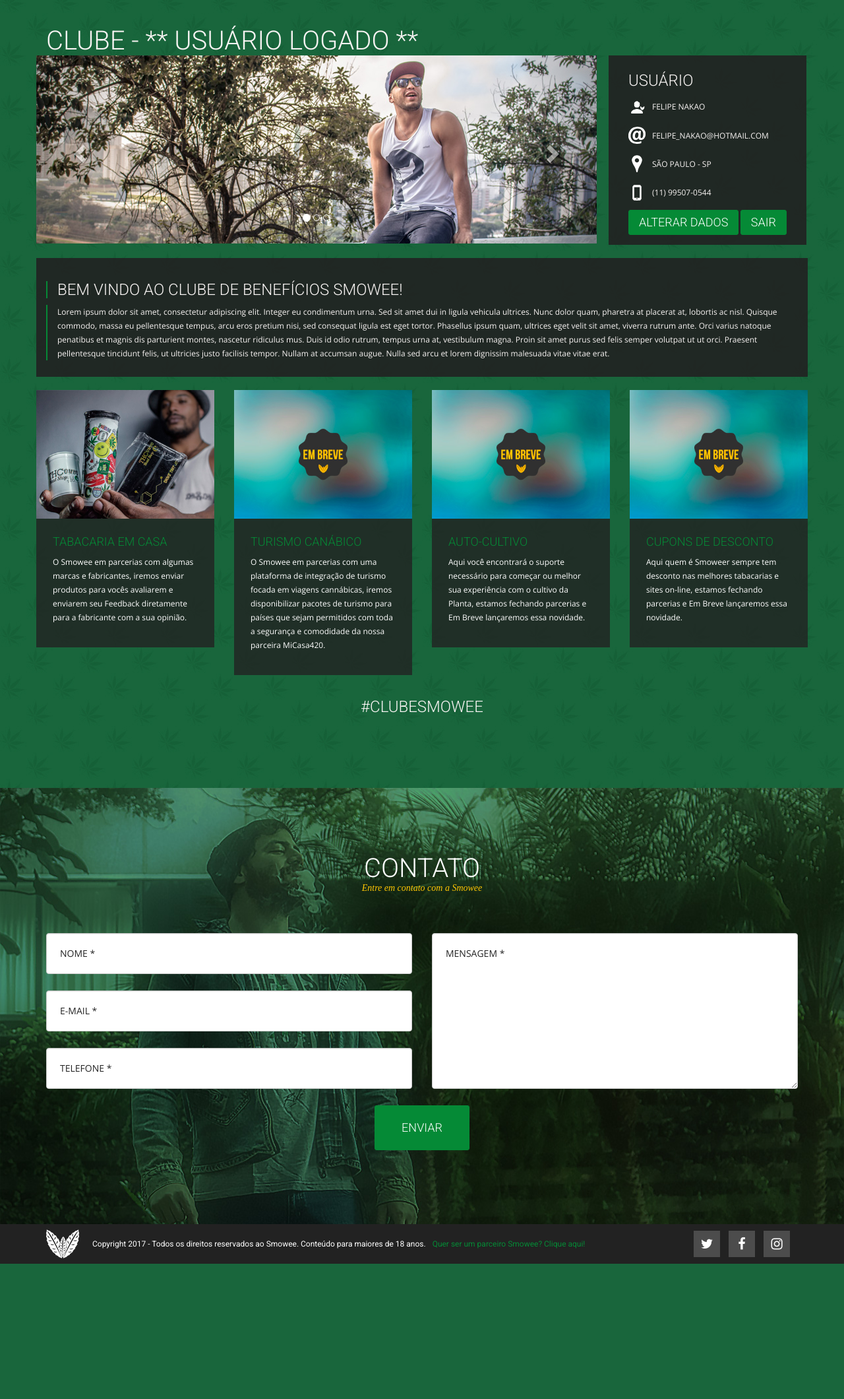
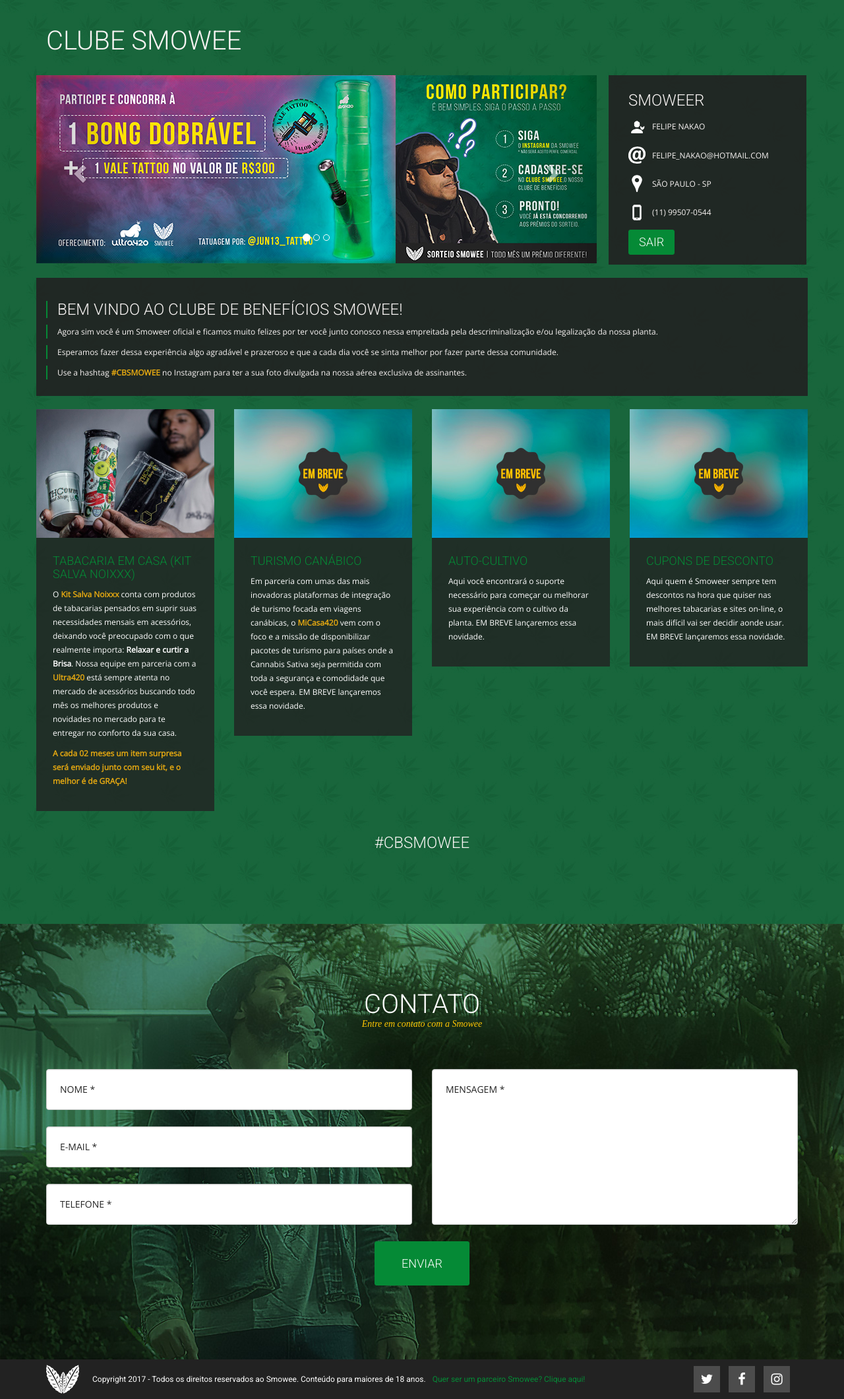
Before and after one commit to felipenakao/smowee, a Laravel app: page /clube in a window 1280 px wide. Shown: the part 60-2180 px from the top of the page at 66% size. Before the commit the page ends 1975 px from the top, so only its background shows below. Run offline with Laravel 8, Linux system fonts and the light colour scheme; a user stored in the database is signed in; data comes from the database, SQL or seed files in the repository; settings files or empty folders that the repository lacks are supplied; some libraries are stand-ins or nearby versions; some web fonts are replaced.

Commit message:
text and content

```diff
--- a/public/css/smowee.css
+++ b/public/css/smowee.css
@@ -2382,6 +2382,7 @@
 
   #clube-de-beneficios h2 {
     text-align: left;
+    margin-bottom: 30px;
   }
 
   .clube-de-beneficios-side .clube-side-caption {
--- a/resources/views/clube/display.blade.php
+++ b/resources/views/clube/display.blade.php
@@ -3,7 +3,7 @@
 @section ('clube-content')
 <div class="row">
   <div class="col-lg-12">
-    <h2 class="section-heading ">CLUBE - ** Usuário Logado **</h2>
+    <h2 class="section-heading ">CLUBE SMOWEE</h2>
   </div>
 </div>
 
@@ -19,17 +19,11 @@
         </ol>
         <!-- Slides -->
         <div class="carousel-inner">
-          <div class="item active">
-            <img src="img/clube/about/clube-slider-01.jpg" alt="Los Angeles">
-          </div>
-
-          <div class="item">
-            <img src="img/clube/about/clube-slider-02.jpg" alt="Chicago">
-          </div>
-
-          <div class="item">
-            <img src="img/clube/about/clube-slider-03.jpg" alt="New York">
-          </div>
+          <a href="/sorteio">
+            <div class="item active">
+              <img src="img/clube/about/clube-slider-01.jpg" alt="Sorteio Smowee">
+            </div>
+          </a>
         </div>
 
         <a class="left carousel-control" href="#clube-carousel" data-slide="prev">
@@ -47,7 +41,7 @@
 
   <div id="clube-login-side" class="clube-de-beneficios-side">
     <div id="clube-login-side-caption" class="clube-side-caption">
-      <h3 class="section-heading ">Usuário</h2>
+      <h3 class="section-heading ">Smoweer</h2>
         <div class="clube-user"><img width="26px" height="26px" src="/img/clube/about/clube-user.png" />
           <h4>Felipe Nakao</h4>
         </div>
@@ -65,7 +59,7 @@
         </div>
 
         <div class="clube-exit">
-          <button type="submit" class="btn btn-xl">Alterar Dados</button>
+          <!-- <button type="submit" class="btn btn-xl">Alterar Dados</button> -->
           <button type="submit" class="btn btn-xl">Sair</button>
         </div>
     </div>
@@ -74,27 +68,34 @@
   <div class="row clube-de-beneficios-text">
     <h3>Bem vindo ao Clube de Benefícios Smowee!</h3>
     <p>
-      Lorem ipsum dolor sit amet, consectetur adipiscing elit. Integer eu condimentum urna. Sed sit amet dui in ligula vehicula ultrices. Nunc dolor quam, pharetra at placerat at, lobortis ac nisl. Quisque commodo, massa eu pellentesque tempus, arcu eros pretium nisi, sed consequat ligula est eget tortor. Phasellus ipsum quam, ultrices eget velit sit amet, viverra rutrum ante. Orci varius natoque penatibus et magnis dis parturient montes, nascetur ridiculus mus. Duis id odio rutrum, tempus urna at, vestibulum magna. Proin sit amet purus sed felis semper volutpat ut ut orci. Praesent pellentesque tincidunt felis, ut ultricies justo facilisis tempor. Nullam at accumsan augue. Nulla sed arcu et lorem dignissim malesuada vitae vitae erat.
+      Agora sim você é um Smoweer oficial e ficamos muito felizes por ter você junto conosco nessa empreitada pela descriminalização e/ou legalização da nossa planta.
+    </p>
+    <p>
+      Esperamos fazer dessa experiência algo agradável e prazeroso e que a cada dia você se sinta melhor por fazer parte dessa comunidade.
+    </p>
+    <p>
+      Use a hashtag <b class="yellow">#CBSMOWEE</b> no Instagram para ter a sua foto divulgada na nossa aérea exclusiva de assinantes.
     </p>
   </div>
 
   <div class="row clube-de-beneficios-buttons">
-    <a href="tabacaria.html" class="portfolio-link" >
+    <a href="/clube/tabacaria" class="portfolio-link">
       <div class="clube-de-beneficios-buttons-list col-md-3 col-sm-6">
         <img src="img/home-buttons/button-3.jpg" class="img-responsive" alt="">
         <div class="clube-de-beneficios-buttons-caption">
-          <h4>Tabacaria em Casa</h4>
-          <p class="text-muted">O Smowee em parcerias com algumas marcas e fabricantes, iremos enviar produtos para vocês avaliarem e enviarem seu Feedback diretamente para a fabricante com a sua opinião.</p>
+          <h4>Tabacaria em Casa (Kit Salva Noixxx)</h4>
+          <p class="text-muted">O <b class="yellow">Kit Salva Noixxx</b> conta com produtos de tabacarias pensados em suprir suas necessidades mensais em acessórios, deixando você preocupado com o que realmente importa: <b>Relaxar e curtir a Brisa</b>. Nossa equipe em parceria com a <b class="yellow">Ultra420</b> está sempre atenta no mercado de acessórios buscando todo mês os melhores produtos e novidades no mercado para te entregar no conforto da sua casa. </p>
+          <p class="yellow"><b class="yellow">A cada 02 meses um item surpresa será enviado junto com seu kit, e o melhor é de GRAÇA!</b></p>
         </div>
       </div>
-    </a>
+      </a>
 
     <a href="#" class="portfolio-link">
       <div class="clube-de-beneficios-buttons-list col-md-3 col-sm-6">
         <img src="img/soon.png" class="img-responsive" alt="">
         <div class="clube-de-beneficios-buttons-caption">
           <h4>Turismo Canábico</h4>
-          <p class="text-muted">O Smowee em parcerias com uma plataforma de integração de turismo focada em viagens cannábicas, iremos disponibilizar pacotes de turismo para países que sejam permitidos com toda a segurança e comodidade da nossa parceira MiCasa420.</p>
+          <p class="text-muted">Em parceria com umas das mais inovadoras plataformas de integração de turismo focada em viagens canábicas, o <b class="yellow">MiCasa420</b> vem com o foco e a missão de disponibilizar pacotes de turismo para países onde a Cannabis Sativa seja permitida com toda a segurança e comodidade que você espera. EM BREVE lançaremos essa novidade.</p>
         </div>
       </div>
     </a>
@@ -104,7 +105,7 @@
         <img src="img/soon.png" class="img-responsive" alt="">
         <div class="clube-de-beneficios-buttons-caption">
           <h4>Auto-Cultivo</h4>
-          <p class="text-muted">Aqui você encontrará o suporte necessário para começar ou melhor sua experiência com o cultivo da Planta, estamos fechando parcerias e Em Breve lançaremos essa novidade.</p>
+          <p class="text-muted">Aqui você encontrará o suporte necessário para começar ou melhorar sua experiência com o cultivo da planta. EM BREVE lançaremos essa novidade.</p>
         </div>
       </div>
     </a>
@@ -114,14 +115,14 @@
         <img src="img/soon.png" class="img-responsive" alt="">
         <div class="clube-de-beneficios-buttons-caption">
           <h4>Cupons de Desconto</h4>
-          <p class="text-muted">Aqui quem é Smoweer sempre tem desconto nas melhores tabacarias e sites on-line, estamos fechando parcerias e Em Breve lançaremos essa novidade.</p>
+          <p class="text-muted">Aqui quem é Smoweer sempre tem descontos na hora que quiser nas melhores tabacarias e sites on-line, o mais difícil vai ser decidir aonde usar. EM BREVE lançaremos essa novidade.</p>
         </div>
       </div>
     </a>
   </div>
   <!-- Instagram -->
     <div class="row">
-      <h3 style="text-align: center">#clubeSMOWEE</h3>
+      <h3 style="text-align: center">#CBSMOWEE</h3>
       <div id="instafeed" class="instafeed-clube"></div>
     </div>
   </div>
```
Also changed, not shown: resources/views/clube/login.blade.php (+19 -10 lines), resources/views/clube/product.blade.php (+43 -51 lines), public/img/clube/about/clube-slider-01.jpg, 4 other files.
